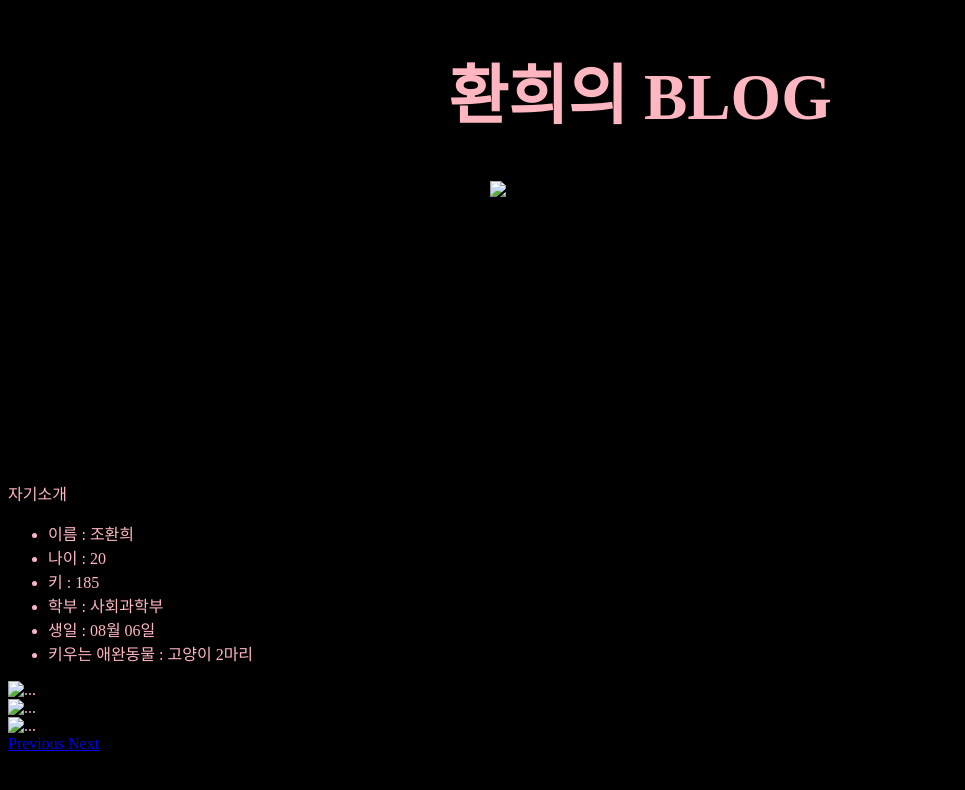
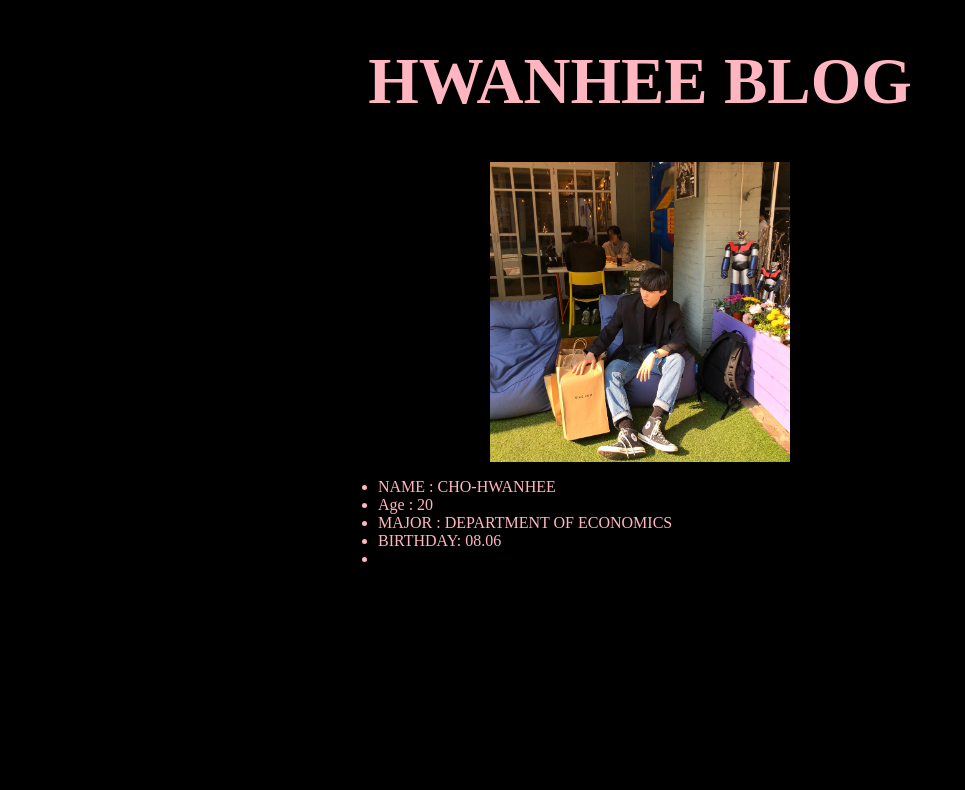
Before and after one commit to HWANHEE-CHO/HWANHEE-CHO.github.io, a plain HTML site: page index.html in a window 1280 px wide. Shown: the whole page, without its empty margins (0-965 px from the left). Drawn offline with Linux system fonts and the light colour scheme.

Commit message:
미완성

```diff
--- a/index.css
+++ b/index.css
@@ -4,8 +4,8 @@ text-align: center;
 font-size: 65px;}
 img{display : block;
     margin: 0 auto;}
-div {color: lightpink;}
-.card.card-header{display: inline;
-    text-align: center;}
+div {color: lightpink;
+    margin-left: 330px ;}
+
 ul.list-group list-group-flush.list-group-item{display: inline;
 text-align: center;}
--- a/index.html
+++ b/index.html
@@ -3,51 +3,31 @@
 <head>
     <meta charset="UTF-8">
     <meta name="viewport" content="width=device-width, initial-scale=1.0">
-    <title>Document</title>
+    <title>환희의 블로그</title>
+
+
 </head>
 <body>
     <link href="index.css" type="text/css" rel="stylesheet"/>
 
-    <h1> 환희의 BLOG </h1>
+    <h1> HWANHEE BLOG </h1>
 
-    <img src="file:///Users/jofunny/Desktop/사진.jpeg" class="rounded mx-auto d-block" height="300px" width="300px" alt="...">
+    <img src="사진.jpeg" class="rounded mx-auto d-block" height="300px" width="300px" alt="...">
 
-    <div class="card" style="width: 18rem;">
+    <div class="card" style="width: 30rem;">
         <div class="card-header">
-          자기소개
+
         </div>
         <ul class="list-group list-group-flush">
-          <li class="list-group-item">이름 : 조환희</li>
-          <li class="list-group-item">나이 : 20</li>
-          <li class="list-group-item">키 : 185</li>
+          <li class="list-group-item">NAME : CHO-HWANHEE</li>
+          <li class="list-group-item">Age : 20</li>
 
-          <li class="list-group-item">학부 : 사회과학부</li>
-          <li class="list-group-item">생일 : 08월 06일</li>
-          <li class="list-group-item">키우는 애완동물 : 고양이 2마리</li>
+
+          <li class="list-group-item">MAJOR : DEPARTMENT OF ECONOMICS</li>
+          <li class="list-group-item">BIRTHDAY: 08.06</li>
+          <li class="list-group-item"></li>
         </ul>
 
-        <div id="carouselExampleControls" class="carousel slide" data-ride="carousel">
-            <div class="carousel-inner">
-              <div class="carousel-item active">
-                <img src="..." class="d-block w-100" alt="...">
-              </div>
-              <div class="carousel-item">
-                <img src="..." class="d-block w-100" alt="...">
-              </div>
-              <div class="carousel-item">
-                <img src="..." class="d-block w-100" alt="...">
-              </div>
-            </div>
-            <a class="carousel-control-prev" href="#carouselExampleControls" role="button" data-slide="prev">
-              <span class="carousel-control-prev-icon" aria-hidden="true"></span>
-              <span class="sr-only">Previous</span>
-            </a>
-            <a class="carousel-control-next" href="#carouselExampleControls" role="button" data-slide="next">
-              <span class="carousel-control-next-icon" aria-hidden="true"></span>
-              <span class="sr-only">Next</span>
-            </a>
-          </div>
-      </div>
 
 
 
```
Also changed, not shown: 사진.jpeg (added), 1 other file.
